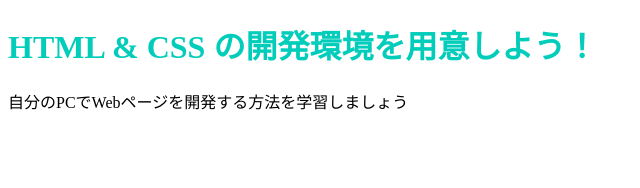
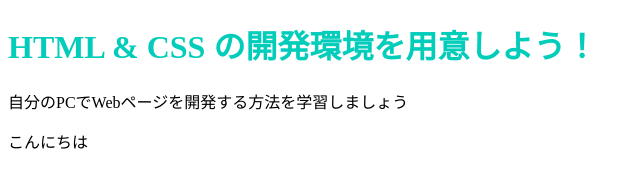
Before and after one commit to ryo-harigai/ryo-harigai.github.io, a plain HTML site: page index.html in a window 1280 px wide. Shown: the full height of the page, 0-640 px from the left. Drawn offline with Linux system fonts and the light colour scheme.

Commit message:
Update index.html

```diff
--- a/index.html
+++ b/index.html
@@ -8,5 +8,6 @@
   <body>
     <h1 class="title">HTML & CSS の開発環境を用意しよう！</h1>
     <p>自分のPCでWebページを開発する方法を学習しましょう</p>
+    <p>こんにちは<p>
   </body>
 </html>
```
